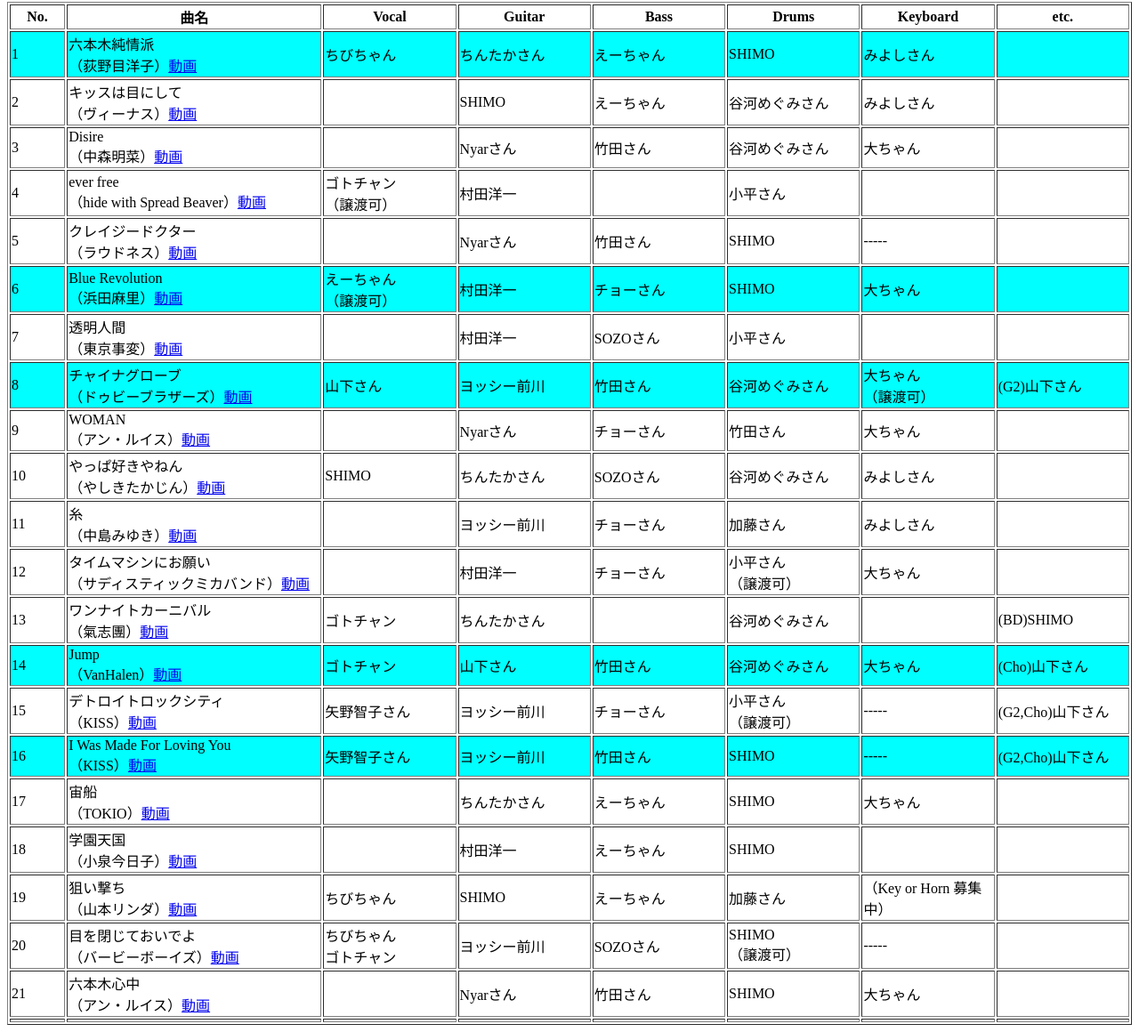
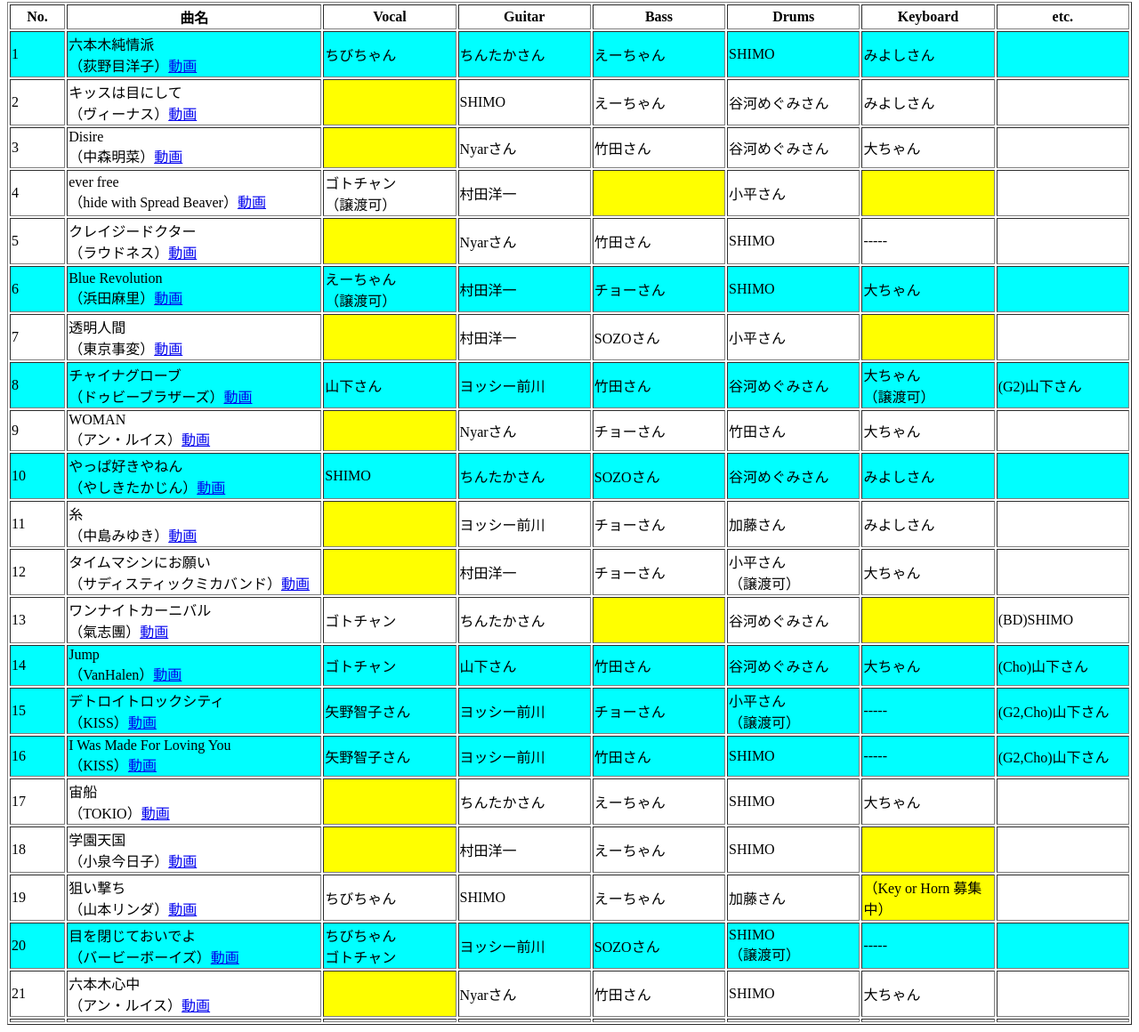
Before and after one commit to no-nashi/AMJ20211128, a plain HTML site: page index.html in a window 1280 px wide. Shown: the part 142-1302 px from the top of the page at 89% size. Drawn offline with Linux system fonts and the light colour scheme.

Commit message:
Add files via upload

```diff
--- a/index.html
+++ b/index.html
@@ -22,7 +22,6 @@
                   <th width="12%">etc.</th>
                 </tr>
                 <tr bgcolor="aqua">
-                  <!-- <a href="" target="_blank">動画</a> -->
                   <td>1</td>
                   <td>六本木純情派<BR>（荻野目洋子）<a href="https://www.youtube.com/watch?v=9dPBWJmaFno" target="_blank">動画</a></td><!--曲名-->
                   <td>ちびちゃん</td><!--Vocal-->
@@ -35,7 +34,7 @@
                 <tr>
                   <td>2</td>
                   <td>キッスは目にして<BR>（ヴィーナス）<a href="https://www.youtube.com/watch?v=wkamzO_6hzs" target="_blank">動画</a></td><!--曲名-->
-                  <td></td><!--Vocal-->
+                  <td bgcolor="yellow"></td><!--Vocal-->
                   <td>SHIMO</td><!--Guitar-->
                   <td>えーちゃん</td><!--Bass-->
                   <td>谷河めぐみさん</td><!--Drum-->
@@ -45,7 +44,7 @@
                 <tr>
                   <td>3</td>
                   <td>Disire<BR>（中森明菜）<a href="https://www.youtube.com/watch?v=DlnB2rPuh-w" target="_blank">動画</a></td><!--曲名-->
-                  <td></td><!--Vocal-->
+                  <td bgcolor="yellow"></td><!--Vocal-->
                   <td>Nyarさん</td><!--Guitar-->
                   <td>竹田さん</td><!--Bass-->
                   <td>谷河めぐみさん</td><!--Drum-->
@@ -57,15 +56,15 @@
                   <td>ever free<BR>（hide with Spread Beaver）<a href="https://www.youtube.com/watch?v=y4tmVG1UYH4" target="_blank">動画</a></td><!--曲名-->
                   <td>ゴトチャン<BR>（譲渡可）</td><!--Vocal-->
                   <td>村田洋一</td><!--Guitar-->
-                  <td></td><!--Bass-->
+                  <td bgcolor="yellow"></td><!--Bass-->
                   <td>小平さん</td><!--Drum-->
-                  <td></td><!--Key-->
+                  <td bgcolor="yellow"></td><!--Key-->
                   <td></td><!--etc.-->
                 </tr>
                 <tr>
                   <td>5</td>
                   <td>クレイジードクター<BR>（ラウドネス）<a href="https://www.youtube.com/watch?v=4JXiCrJTb7c" target="_blank">動画</a></td><!--曲名-->
-                  <td></td><!--Vocal-->
+                  <td bgcolor="yellow"></td><!--Vocal-->
                   <td>Nyarさん</td><!--Guitar-->
                   <td>竹田さん</td><!--Bass-->
                   <td>SHIMO</td><!--Drum-->
@@ -85,11 +84,11 @@
                 <tr>
                   <td>7</td>
                   <td>透明人間<BR>（東京事変）<a href="https://www.youtube.com/watch?v=2MHtsS4ktG8" target="_blank">動画</a></td><!--曲名-->
-                  <td></td><!--Vocal-->
+                  <td bgcolor="yellow"></td><!--Vocal-->
                   <td>村田洋一</td><!--Guitar-->
                   <td>SOZOさん</td><!--Bass-->
                   <td>小平さん</td><!--Drum-->
-                  <td></td><!--Key-->
+                  <td bgcolor="yellow"></td><!--Key-->
                   <td></td><!--etc.-->
                 </tr>
                 <tr bgcolor="aqua">
@@ -105,14 +104,14 @@
                 <tr>
                   <td>9</td>
                   <td>WOMAN<BR>（アン・ルイス）<a href="https://www.youtube.com/watch?v=Mdf-IGZYito" target="_blank">動画</a></td><!--曲名-->
-                  <td></td><!--Vocal-->
+                  <td bgcolor="yellow"></td><!--Vocal-->
                   <td>Nyarさん</td><!--Guitar-->
                   <td>チョーさん</td><!--Bass-->
                   <td>竹田さん</td><!--Drum-->
                   <td>大ちゃん</td><!--Key-->
                   <td></td><!--etc.-->
                 </tr>
-                <tr>
+                <tr bgcolor="aqua">
                   <td>10</td>
                   <td>やっぱ好きやねん<BR>（やしきたかじん）<a href="https://www.youtube.com/watch?v=srvlhs59EoQ" target="_blank">動画</a></td><!--曲名-->
                   <td>SHIMO</td><!--Vocal-->
@@ -125,7 +124,7 @@
                 <tr>
                   <td>11</td>
                   <td>糸<BR>（中島みゆき）<a href="https://www.youtube.com/watch?v=aYRDPMpuJN4" target="_blank">動画</a></td><!--曲名-->
-                  <td></td><!--Vocal-->
+                  <td bgcolor="yellow"></td><!--Vocal-->
                   <td>ヨッシー前川</td><!--Guitar-->
                   <td>チョーさん</td><!--Bass-->
                   <td>加藤さん</td><!--Drum-->
@@ -135,7 +134,7 @@
                 <tr>
                   <td>12</td>
                   <td>タイムマシンにお願い<BR>（サディスティックミカバンド）<a href="https://www.youtube.com/watch?v=b8ATGykcyYg" target="_blank">動画</a></td><!--曲名-->
-                  <td></td><!--Vocal-->
+                  <td bgcolor="yellow"></td><!--Vocal-->
                   <td>村田洋一</td><!--Guitar-->
                   <td>チョーさん</td><!--Bass-->
                   <td>小平さん<BR>（譲渡可）</td><!--Drum-->
@@ -147,9 +146,9 @@
                   <td>ワンナイトカーニバル<BR>（氣志團）<a href="https://www.youtube.com/watch?v=U4MTW9ZcuQs" target="_blank">動画</a></td><!--曲名-->
                   <td>ゴトチャン</td><!--Vocal-->
                   <td>ちんたかさん</td><!--Guitar-->
-                  <td></td><!--Bass-->
+                  <td bgcolor="yellow"></td><!--Bass-->
                   <td>谷河めぐみさん</td><!--Drum-->
-                  <td></td><!--Key-->
+                  <td bgcolor="yellow"></td><!--Key-->
                   <td>(BD)SHIMO</td><!--etc.-->
                 </tr>
                 <tr bgcolor="aqua">
@@ -162,7 +161,7 @@
                   <td>大ちゃん</td><!--Key-->
                   <td>(Cho)山下さん</td><!--etc.-->
                 </tr>
-                <tr>
+                <tr bgcolor="aqua">
                   <td>15</td>
                   <td>デトロイトロックシティ<BR>（KISS）<a href="https://www.youtube.com/watch?v=VbVlyRCEZCA" target="_blank">動画</a></td><!--曲名-->
                   <td>矢野智子さん</td><!--Vocal-->
@@ -185,7 +184,7 @@
                 <tr>
                   <td>17</td>
                   <td>宙船<BR>（TOKIO）<a href="https://www.youtube.com/watch?v=Y9TL7VyS5NY" target="_blank">動画</a></td><!--曲名-->
-                  <td></td><!--Vocal-->
+                  <td bgcolor="yellow"></td><!--Vocal-->
                   <td>ちんたかさん</td><!--Guitar-->
                   <td>えーちゃん</td><!--Bass-->
                   <td>SHIMO</td><!--Drum-->
@@ -195,11 +194,11 @@
                 <tr>
                   <td>18</td>
                   <td>学園天国<BR>（小泉今日子）<a href="https://www.youtube.com/watch?v=_iHFMT5CyB0" target="_blank">動画</a></td><!--曲名-->
-                  <td></td><!--Vocal-->
+                  <td bgcolor="yellow"></td><!--Vocal-->
                   <td>村田洋一</td><!--Guitar-->
                   <td>えーちゃん</td><!--Bass-->
                   <td>SHIMO</td><!--Drum-->
-                  <td></td><!--Key-->
+                  <td bgcolor="yellow"></td><!--Key-->
                   <td></td><!--etc.-->
                 </tr>
                 <tr>
@@ -209,10 +208,10 @@
                   <td>SHIMO</td><!--Guitar-->
                   <td>えーちゃん</td><!--Bass-->
                   <td>加藤さん</td><!--Drum-->
-                  <td>（Key or Horn 募集中）</td><!--Key-->
+                  <td bgcolor="yellow">（Key or Horn 募集中）</td><!--Key-->
                   <td></td><!--etc.-->
                 </tr>
-                <tr>
+                <tr bgcolor="aqua">
                   <td>20</td>
                   <td>目を閉じておいでよ<BR>（バービーボーイズ）<a href="https://www.youtube.com/watch?v=HqoXppyOLmY" target="_blank">動画</a></td><!--曲名-->
                   <td>ちびちゃん<BR>ゴトチャン</td><!--Vocal-->
@@ -225,7 +224,7 @@
                 <tr>
                   <td>21</td>
                   <td>六本木心中<BR>（アン・ルイス）<a href="https://www.youtube.com/watch?v=uZYaK6Tm5Ts" target="_blank">動画</a></td><!--曲名-->
-                  <td></td><!--Vocal-->
+                  <td bgcolor="yellow"></td><!--Vocal-->
                   <td>Nyarさん</td><!--Guitar-->
                   <td>竹田さん</td><!--Bass-->
                   <td>SHIMO</td><!--Drum-->
```
